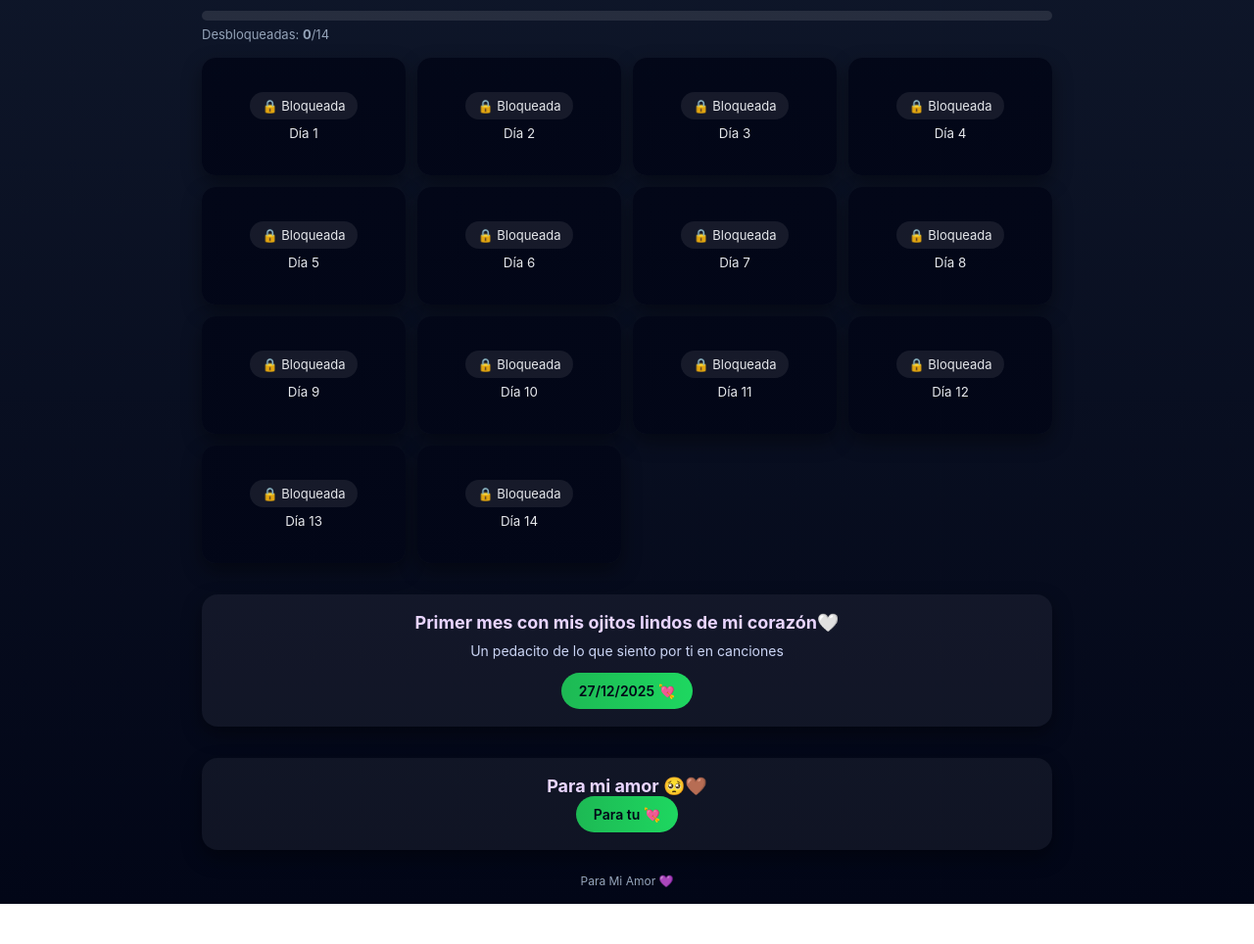
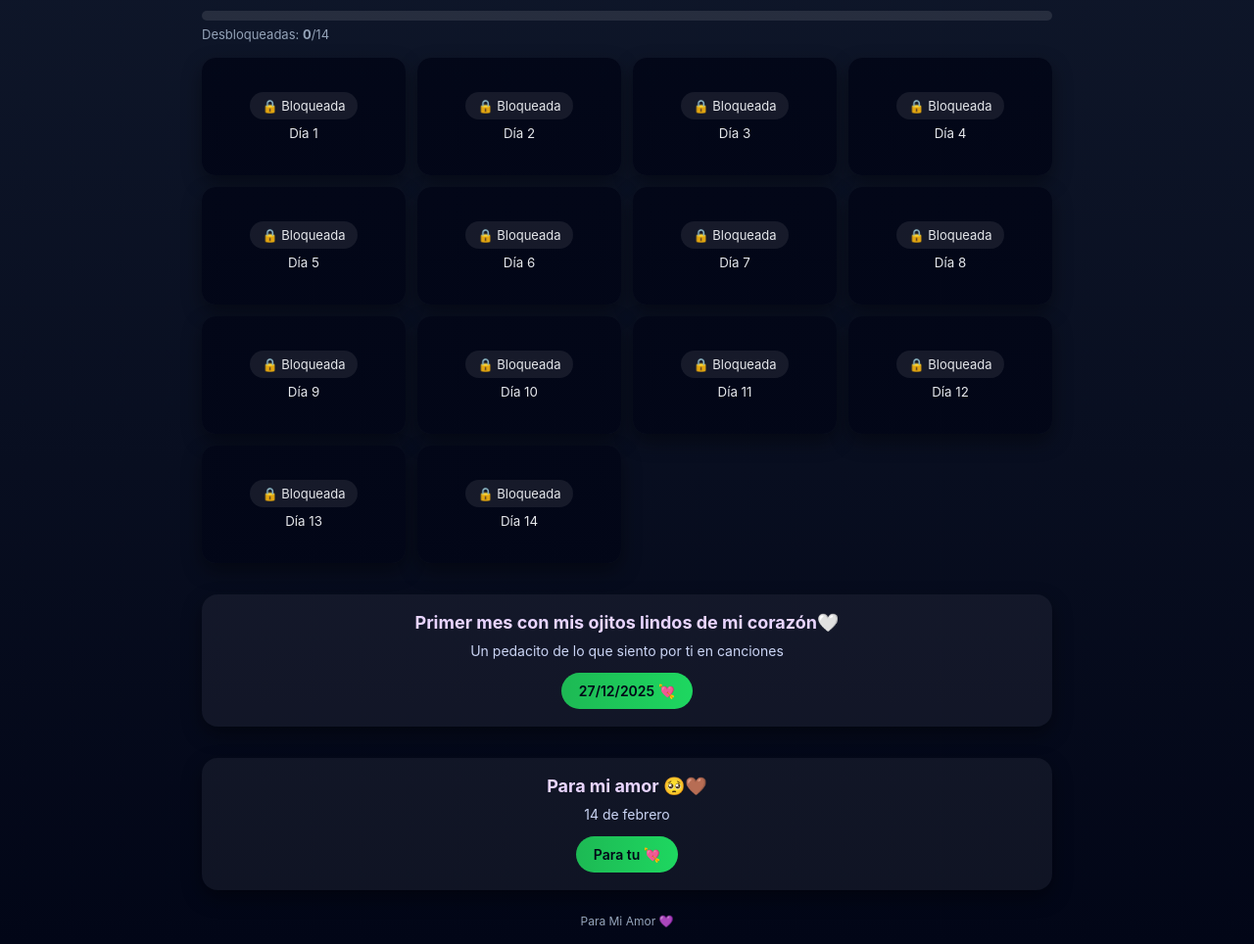
Before and after one commit to mejoresjugadasdelol-blip/Mi-Amor, a plain HTML site: page index.html in a window 1280 px wide. Shown: the part 74-1038 px from the top of the page at 98% size. Before the commit the page ends 997 px from the top, so only its background shows below. Drawn offline with Linux system fonts and the light colour scheme.

```diff
--- a/index.html
+++ b/index.html
@@ -232,6 +232,7 @@
 
  <div class="extra">
   <h2>Para mi amor 🥺🤎</h2>
+   <p> 14 de febrero </p>
   <a href="https://mejoresjugadasdelol-blip.github.io/sanvalentin/">
     Para tu 💘
   </a>
```
